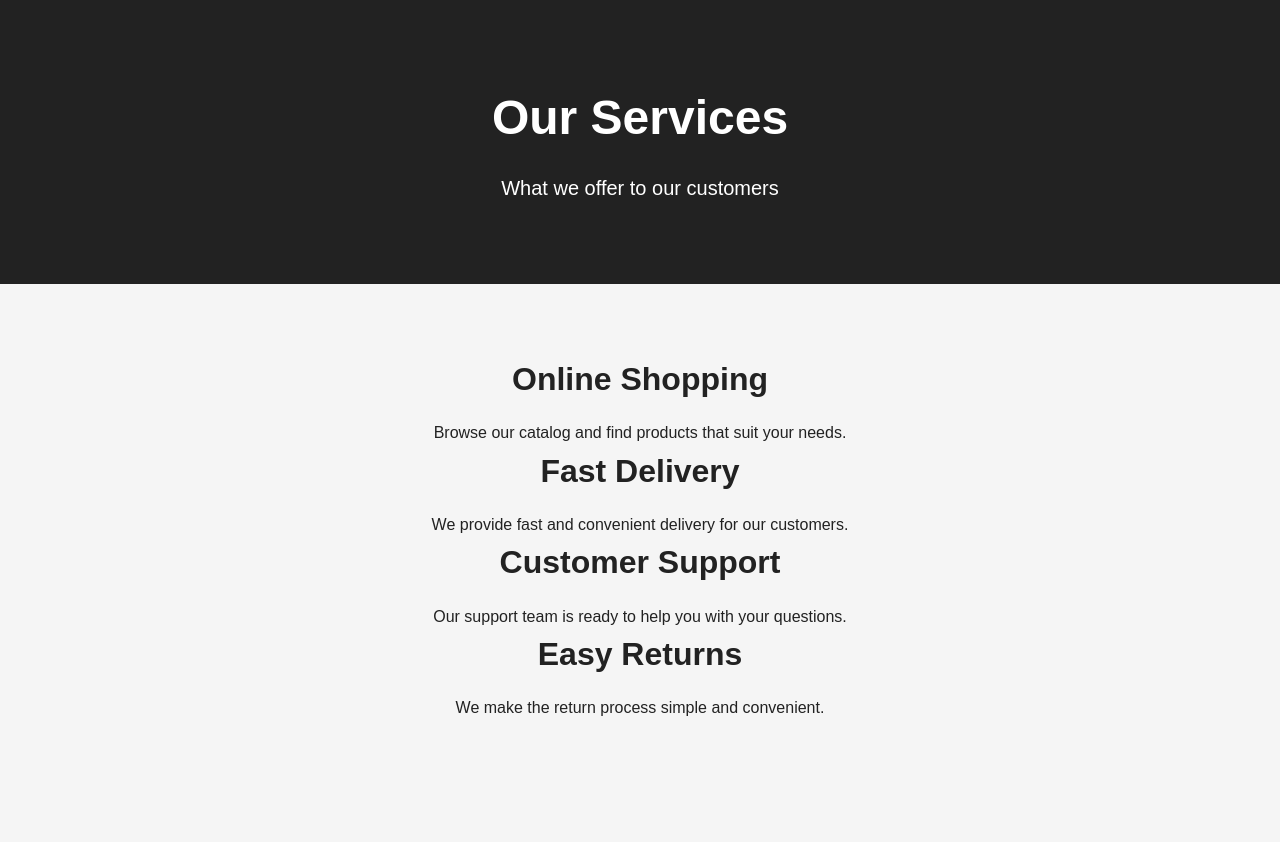
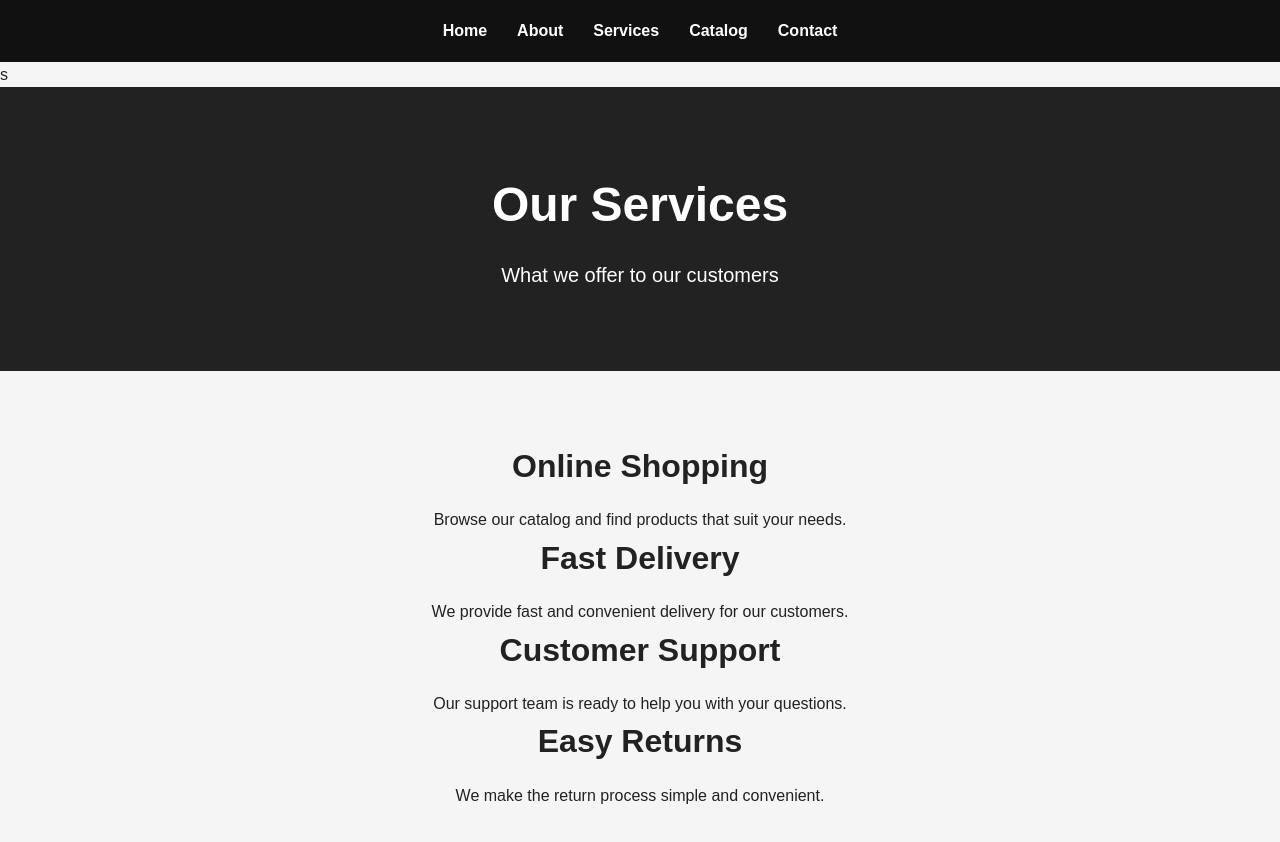
Before and after one commit to klisnn/myshopp, a plain HTML site: page services.html in a window 1280 px wide. Before the commit the page ends 800 px from the top, so only its background shows below. Drawn offline with Linux system fonts and the light colour scheme.

Commit message:
Update services.html

```diff
--- a/services.html
+++ b/services.html
@@ -12,7 +12,14 @@
 </head>
 
 <body>
-
+<nav>
+    <a href="index.html">Home</a>
+    <a href="about.html">About</a>
+    <a href="services.html">Services</a>
+    <a href="catalog.html">Catalog</a>
+    <a href="contact.html">Contact</a>
+</nav>
+s
     <header>
         <h1>Our Services</h1>
         <p>What we offer to our customers</p>
```
